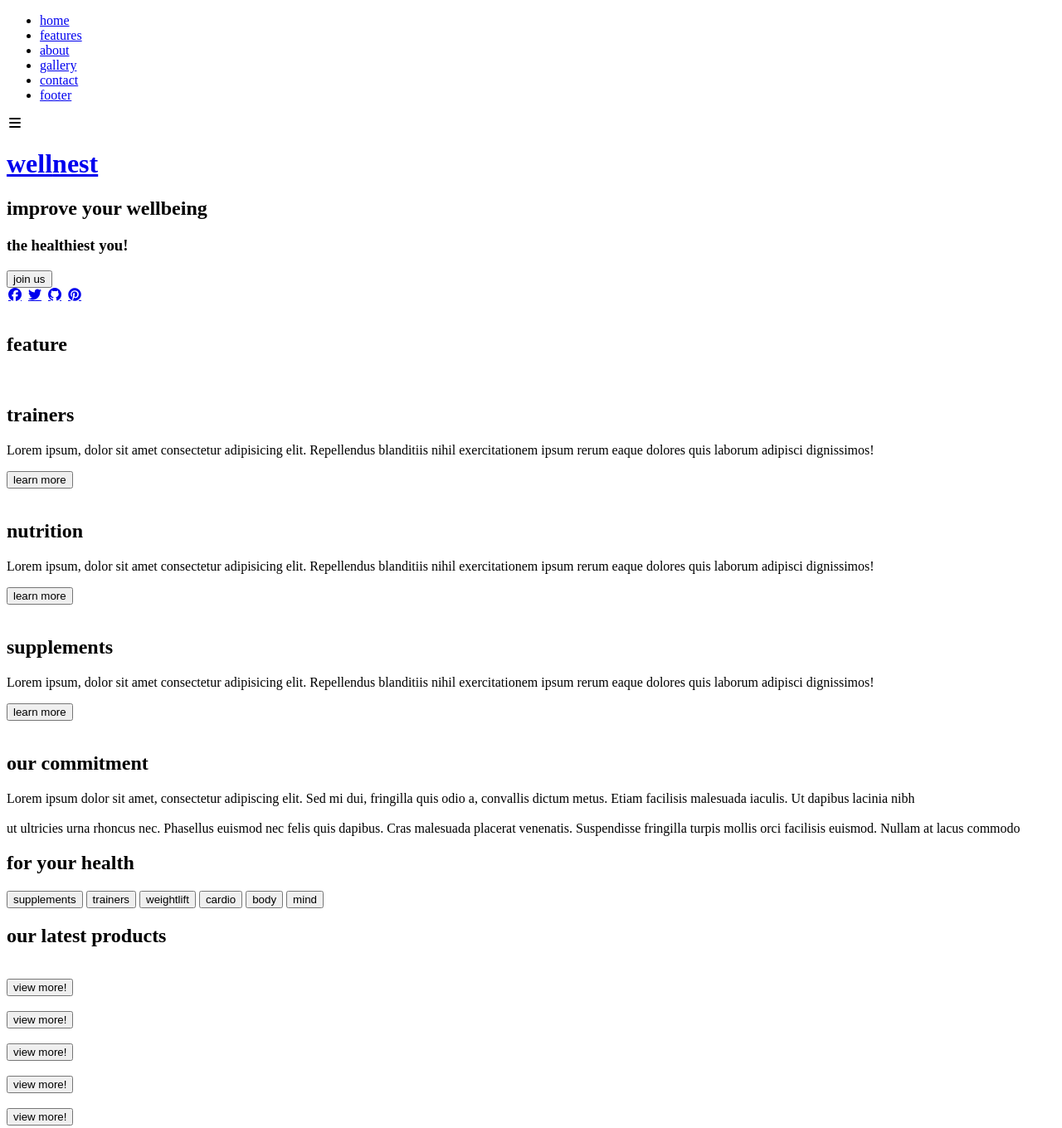
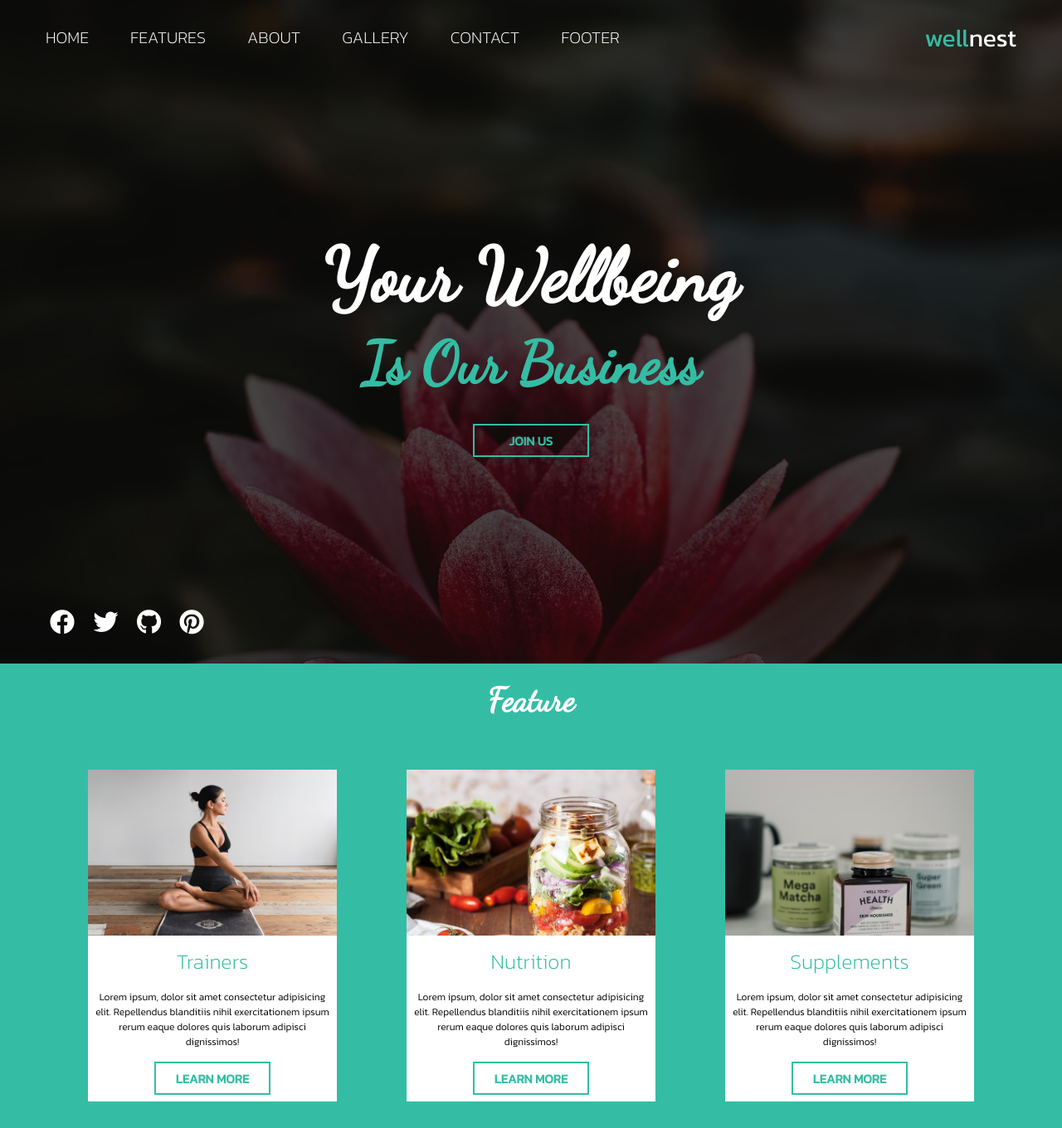
Before and after one commit to jeiku/wellnest-website, a plain HTML site: page index.html in a window 1280 px wide. Shown: the top 1360 px of the page at 83% size. Drawn offline with nearby package versions, Linux system fonts and the light colour scheme; a web font is replaced by a local one.

Commit message:
added styles, cleaned code

```diff
--- a/app/index.html
+++ b/index.html
@@ -3,10 +3,14 @@
   <head>
     <meta charset="UTF-8" />
     <meta name="viewport" content="width=device-width, initial-scale=1.0" />
-    <link rel="stylesheet" href="style.css" />
-    <link rel="stylesheet" href="../all.css" />
-    <link rel="stylesheet" href="fonts.css" />
-    <script src="../jquery.js"></script>
+    <link rel="stylesheet" href="index.css" />
+    <link
+      rel="stylesheet"
+      href="https://use.fontawesome.com/releases/v5.14.0/css/all.css"
+      integrity="sha384-HzLeBuhoNPvSl5KYnjx0BT+WB0QEEqLprO+NBkkk5gbc67FTaL7XIGa2w1L0Xbgc"
+      crossorigin="anonymous"
+    />
+    <script src="https://ajax.googleapis.com/ajax/libs/jquery/3.5.1/jquery.min.js"></script>
     <title>WellNest | Improving your wellbeing!</title>
   </head>
   <body>
@@ -36,8 +40,8 @@
     <!-- HOME -->
 
     <section id="home">
-      <h1>improve your wellbeing</h1>
-      <h3>the healthiest you!</h3>
+      <h1>your wellbeing</h1>
+      <h3>is our business</h3>
       <a href="#"><button>join us</button></a>
 
       <div class="icons">
@@ -47,9 +51,9 @@
         <a href="#" class="fab fa-pinterest"></a>
       </div>
 
-      <div class="shape-image">
-        <img src="shape.png" alt="" />
-      </div>
+      <!-- <div class="shape-image">
+        <img src="./images/shape.png" alt="" />
+      </div> -->
     </section>
 
     <!-- FEATURES -->
@@ -59,7 +63,7 @@
 
       <div class="card-container">
         <div class="card">
-          <img src="p1.jpg" alt="" />
+          <img src="./images/p1.jpg" alt="" />
           <div class="content">
             <h1>trainers</h1>
             <p>
@@ -72,7 +76,7 @@
         </div>
 
         <div class="card">
-          <img src="p2.jpg" alt="" />
+          <img src="./images/p2.jpg" alt="" />
           <div class="content">
             <h1>nutrition</h1>
             <p>
@@ -85,7 +89,7 @@
         </div>
 
         <div class="card">
-          <img src="p3.jpg" alt="" />
+          <img src="./images/p3.jpg" alt="" />
           <div class="content">
             <h1>supplements</h1>
             <p>
@@ -244,5 +248,26 @@
     </section>
 
     <!-- SCRIPTS -->
+    <script>
+      $(document).ready(function () {
+        $(".fa-bars").click(function () {
+          $(this).toggleClass("fa-times");
+          $("nav").toggleClass("nav-toggle");
+        });
+
+        $("nav ul li a").click(function () {
+          $(".fa-bars").removeClass("fa-times");
+          $("nav").removeClass("nav-toggle");
+        });
+
+        $(window).scroll(function () {
+          if ($(window).scrollTop() >= 20) {
+            $("header").addClass("active");
+          } else {
+            $("header").removeClass("active");
+          }
+        });
+      });
+    </script>
   </body>
 </html>
--- /dev/null
+++ b/index.scss
@@ -0,0 +1,341 @@
+@import url("https://fonts.googleapis.com/css2?family=Lobster&display=swap");
+@import url("https://fonts.googleapis.com/css2?family=Kanit:ital,wght@0,100;0,200;0,300;0,400;1,100;1,200;1,300;1,400&display=swap");
+@import url("https://fonts.googleapis.com/css2?family=Dancing+Script&display=swap");
+
+$blue: #34bda4;
+
+@mixin button() {
+  font-family: "Kanit", sans-serif;
+  text-transform: uppercase;
+  height: 4rem;
+  width: 14rem;
+  background: transparent;
+  border: 0.2rem solid $blue;
+  outline: none;
+  font-size: 1.5rem;
+  cursor: pointer;
+  color: $blue;
+  font-weight: bold;
+
+  &:hover {
+    background: $blue;
+    color: #fff;
+  }
+}
+
+* {
+  -webkit-transition: all 0.2s linear;
+  transition: all 0.2s linear;
+  -webkit-box-sizing: border-box;
+  box-sizing: border-box;
+  margin: 0;
+  padding: 0;
+}
+
+html {
+  font-size: 62.5%;
+  scroll-behavior: smooth;
+}
+
+body {
+  overflow-x: hidden;
+}
+
+header {
+  width: 100%;
+  display: -webkit-box;
+  display: -ms-flexbox;
+  display: flex;
+  -webkit-box-align: center;
+  -ms-flex-align: center;
+  align-items: center;
+  -webkit-box-pack: justify;
+  -ms-flex-pack: justify;
+  justify-content: space-between;
+  position: fixed;
+  top: 0;
+  left: 0;
+  padding: 2rem 3rem;
+  z-index: 10;
+
+  nav {
+    font-family: "Kanit", sans-serif;
+    font-weight: 200;
+    text-transform: uppercase;
+    ul {
+      list-style: none;
+      display: -webkit-box;
+      display: -ms-flexbox;
+      display: flex;
+      -webkit-box-align: center;
+      -ms-flex-align: center;
+      align-items: center;
+      -ms-flex-pack: distribute;
+      justify-content: space-around;
+
+      li {
+        margin: 1rem 1.5rem;
+
+        a {
+          font-size: 2rem;
+          text-decoration: none;
+          color: #fff;
+          padding: 1rem;
+
+          &:hover {
+            background: $blue;
+          }
+        }
+      }
+    }
+  }
+
+  .fa-bars {
+    font-size: 4rem;
+    color: $blue;
+    cursor: pointer;
+    margin: 0 2rem;
+    z-index: 20;
+    display: none;
+  }
+
+  .logo {
+    margin: 0 2.5rem;
+
+    a {
+      text-decoration: none;
+
+      h1 {
+        font-size: 3rem;
+        color: #fff;
+        font-family: "Kanit", sans-serif;
+        font-weight: 400;
+        // text-transform: uppercase;
+
+        span {
+          color: $blue;
+        }
+      }
+    }
+  }
+}
+
+#home {
+  height: 100vh;
+  width: 100vw;
+  display: flex;
+  align-items: center;
+  justify-content: center;
+  flex-flow: column;
+  background: url(./images/back.jpg),
+    linear-gradient(rgba(0, 0, 0, 0.7), rgba(0, 0, 0, 0.7));
+  background-size: cover;
+  background-position: center;
+  background-blend-mode: multiply;
+  background-attachment: fixed;
+  padding-top: 5rem;
+  position: relative;
+  text-align: center;
+
+  h1 {
+    font-family: "Dancing Script", cursive;
+    // font-weight: 100;
+    text-transform: capitalize;
+    font-size: 9rem;
+    margin: 0 0.5rem;
+    color: #fff;
+  }
+
+  h3 {
+    font-family: "Dancing Script", cursive;
+    // font-weight: 300;
+    text-transform: capitalize;
+    font-size: 7rem;
+    color: $blue;
+    margin: 1rem 0;
+  }
+
+  button {
+    margin: 2rem 0;
+    font-size: 2rem;
+    @include button();
+  }
+
+  .icons {
+    position: absolute;
+    bottom: 3.5rem;
+    left: 5rem;
+    z-index: 1;
+
+    a {
+      text-decoration: none;
+      font-size: 3rem;
+      margin: 0 1rem;
+      color: #fff;
+
+      &:hover {
+        color: rgb(44, 145, 93);
+      }
+    }
+  }
+
+  .shape-image {
+    position: absolute;
+    bottom: -1rem;
+    left: 0;
+
+    img {
+      height: 15rem;
+      width: 100vw;
+    }
+  }
+}
+
+#feature {
+  height: auto;
+  width: 100vw;
+  display: grid;
+  place-items: center;
+  background: $blue;
+
+  h1 {
+    font-family: "Dancing Script", cursive;
+    // font-weight: 300;
+    text-transform: capitalize;
+    color: #fff;
+    font-size: 4rem;
+    margin: 2rem 0;
+  }
+
+  .card-container {
+    width: 90vw;
+    display: flex;
+    justify-content: space-around;
+    flex-wrap: wrap;
+    margin: 2rem 0;
+
+    .card {
+      width: 30rem;
+      height: 40rem;
+      margin: 2rem;
+      background: #fff;
+
+      img {
+        width: 100%;
+        height: 50%;
+        -o-object-fit: cover;
+        object-fit: cover;
+      }
+
+      .content {
+        height: 50%;
+        width: 100%;
+        text-align: center;
+
+        h1 {
+          font-family: "Kanit", sans-serif;
+          font-weight: 200;
+          color: $blue;
+          font-size: 2.5rem;
+          margin: 1rem 0;
+        }
+
+        p {
+          font-family: "Kanit", sans-serif;
+          font-weight: 300;
+          font-size: 1.2rem;
+          padding: 0.5rem;
+        }
+
+        button {
+          @include button();
+          margin: 1rem 0;
+        }
+      }
+
+      &:hover {
+        transform: translateY(-3rem);
+        box-shadow: 0 0 1rem #333;
+      }
+    }
+  }
+}
+
+.fa-times {
+  transform: rotateZ(180deg);
+}
+
+.active {
+  background: rgb(62, 66, 65);
+  box-shadow: 0 0.1rem 0.3rem #000;
+  padding: 1rem;
+}
+
+@media (max-width: 991px) {
+  html {
+    font-size: 50%;
+  }
+}
+
+@media (max-width: 768px) {
+  html {
+    font-size: 40%;
+  }
+}
+
+@media (max-width: 620px) {
+  header {
+    .fa-bars {
+      display: block;
+    }
+
+    nav {
+      position: fixed;
+      top: 0;
+      left: -200%;
+      height: 100vh;
+      width: 80vw;
+      background: #fff;
+      box-shadow: 30rem 0 0 rgba(0, 0, 0, 0.5);
+
+      ul {
+        height: 100%;
+        flex-flow: column;
+        justify-content: center;
+
+        li {
+          margin: 2rem 0;
+
+          a {
+            margin: 0;
+            font-size: 4rem;
+            color: $blue;
+
+            &:hover {
+              color: #fff;
+            }
+          }
+        }
+      }
+    }
+  }
+
+  .nav-toggle {
+    left: 0;
+  }
+
+  #home {
+    h1 {
+      font-size: 6.5rem;
+    }
+
+    h3 {
+      font-size: 4rem;
+    }
+
+    .icons {
+      left: 50%;
+      transform: translateX(-50%);
+    }
+  }
+}
```
Also changed, not shown: images/back.jpg (added), images/p1.jpg (added), images/p2.jpg (added), images/p3.jpg (added), images/shape.png (added), index.css (added), readme-images/logo.png (added), 3 other files.
